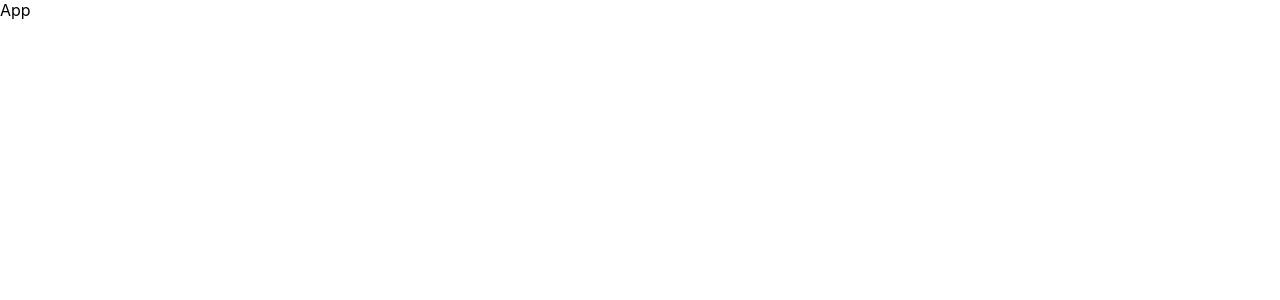
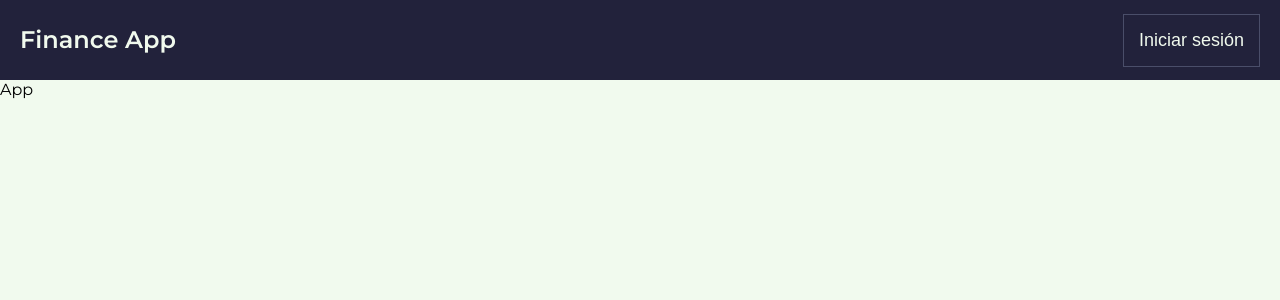
Before and after one commit to Sandotcom/Alkemy-Challenge, a React (Create React App) app in the folder client/: page / in a window 1280 px wide. Shown: the top 300 px of the page. Built offline with nearby package versions, Linux system fonts and the light colour scheme.

Commit message:
Add components, pages, styles

```diff
--- a/client/public/index.html
+++ b/client/public/index.html
@@ -8,6 +8,9 @@
       name="description"
       content="Web site created using create-react-app"
     />
+    <link rel="preconnect" href="https://fonts.googleapis.com">
+    <link rel="preconnect" href="https://fonts.gstatic.com" crossorigin>
+    <link href="https://fonts.googleapis.com/css2?family=Montserrat:wght@200;300;400;500;600&display=swap" rel="stylesheet">
     <title>My finances</title>
   </head>
   <body>
--- a/client/src/App.js
+++ b/client/src/App.js
@@ -1,8 +1,12 @@
 import React from 'react'
+import { Navbar } from './components/Navbar'
 
 const App = () => {
   return (
+    <>
+    <Navbar />
     <div>App</div>
+    </>
   )
 }
 
--- /dev/null
+++ b/client/src/components/Navbar.jsx
@@ -0,0 +1,11 @@
+import React from 'react'
+import style from '../styles/Navbar.module.css'
+
+export const Navbar = () => {
+  return (
+    <nav className={style.container}>
+      <h2>Finance App</h2>
+      <button>Iniciar sesión</button>
+    </nav>
+  )
+}
--- a/client/src/index.css
+++ b/client/src/index.css
@@ -1,13 +1,17 @@
-body {
+* {
   margin: 0;
-  font-family: -apple-system, BlinkMacSystemFont, 'Segoe UI', 'Roboto', 'Oxygen',
-    'Ubuntu', 'Cantarell', 'Fira Sans', 'Droid Sans', 'Helvetica Neue',
-    sans-serif;
-  -webkit-font-smoothing: antialiased;
-  -moz-osx-font-smoothing: grayscale;
+  padding: 0;
+  outline: 0;
+  appearance: none;
+  border: 0;
+  text-decoration: none;
+  list-style: none;
+  box-sizing: border-box;
 }
 
-code {
-  font-family: source-code-pro, Menlo, Monaco, Consolas, 'Courier New',
-    monospace;
+body {
+  font-family: 'Montserrat', 'Roboto', 'Segoe UI', 'Helvetica Neue', sans-serif;
+  width: 100vw;
+  height: 100vh;
+  background: #F1FAEE;
 }
--- /dev/null
+++ b/client/src/styles/Navbar.module.css
@@ -0,0 +1,33 @@
+.container{
+  background: #22223B;
+  height: 80px;
+  width: 100vw;
+  color: #F1FAEE;
+  display: flex;
+  justify-content: space-between;
+  align-items: center;
+  position: relative;
+}
+
+.container h2{
+  line-height: 80px;
+  font-weight: 600;
+  padding: 0 20px;
+}
+
+.container button{
+  color: #F1FAEE;
+  float: right;
+  margin-right: 20px;
+  font-weight: 300;
+  font-size: 18px;
+  padding: 15px 15px;
+  background-color: transparent;
+  border: 1px solid #4A4E69;
+  cursor: pointer;
+  transition: all 200ms ease-out;
+}
+
+.container button:hover, button:active{
+  background-color: #4A4E69;
+}
```
Also changed, not shown: client/src/components/Footer.jsx (added, +9 -0 lines), client/src/components/Form.jsx (added, +9 -0 lines), client/src/pages/Auth.jsx (added, +9 -0 lines), client/src/pages/Dashboard.jsx (added, +9 -0 lines), client/src/pages/Home.jsx (added, +9 -0 lines).
